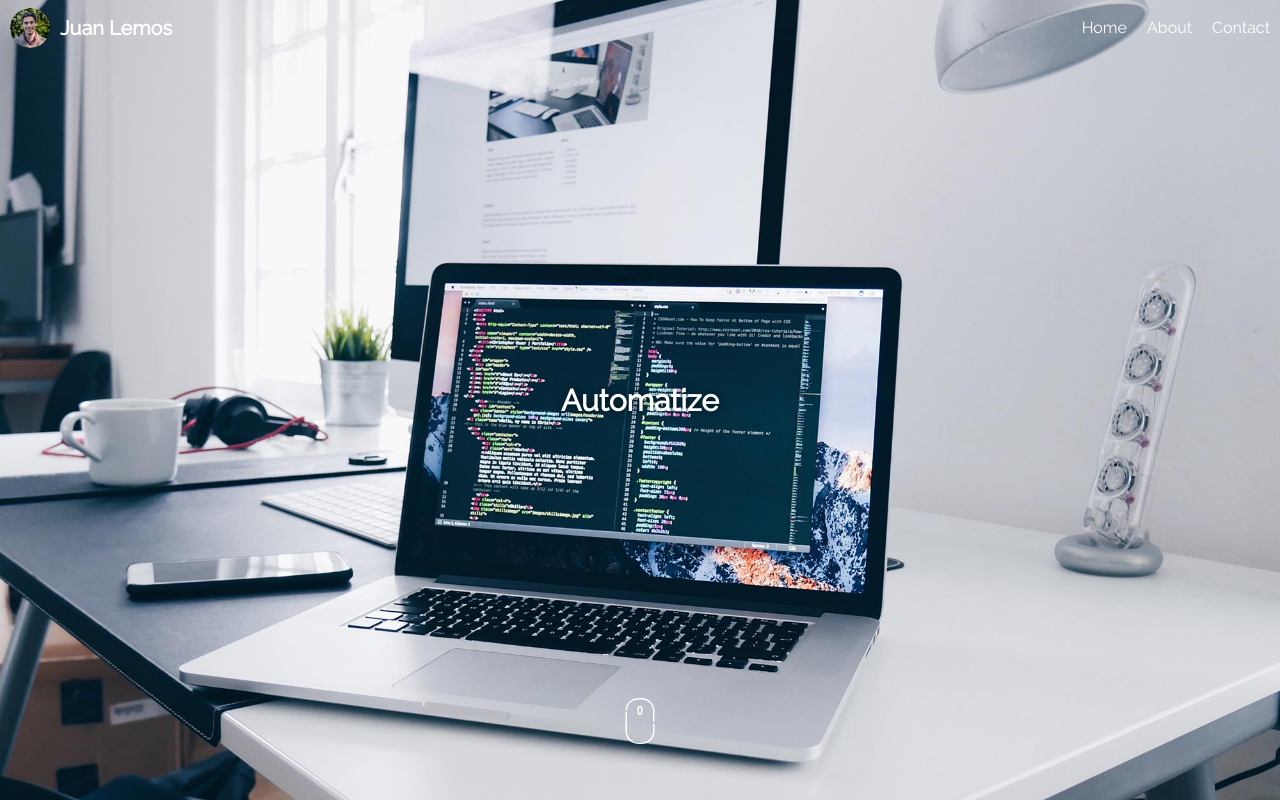
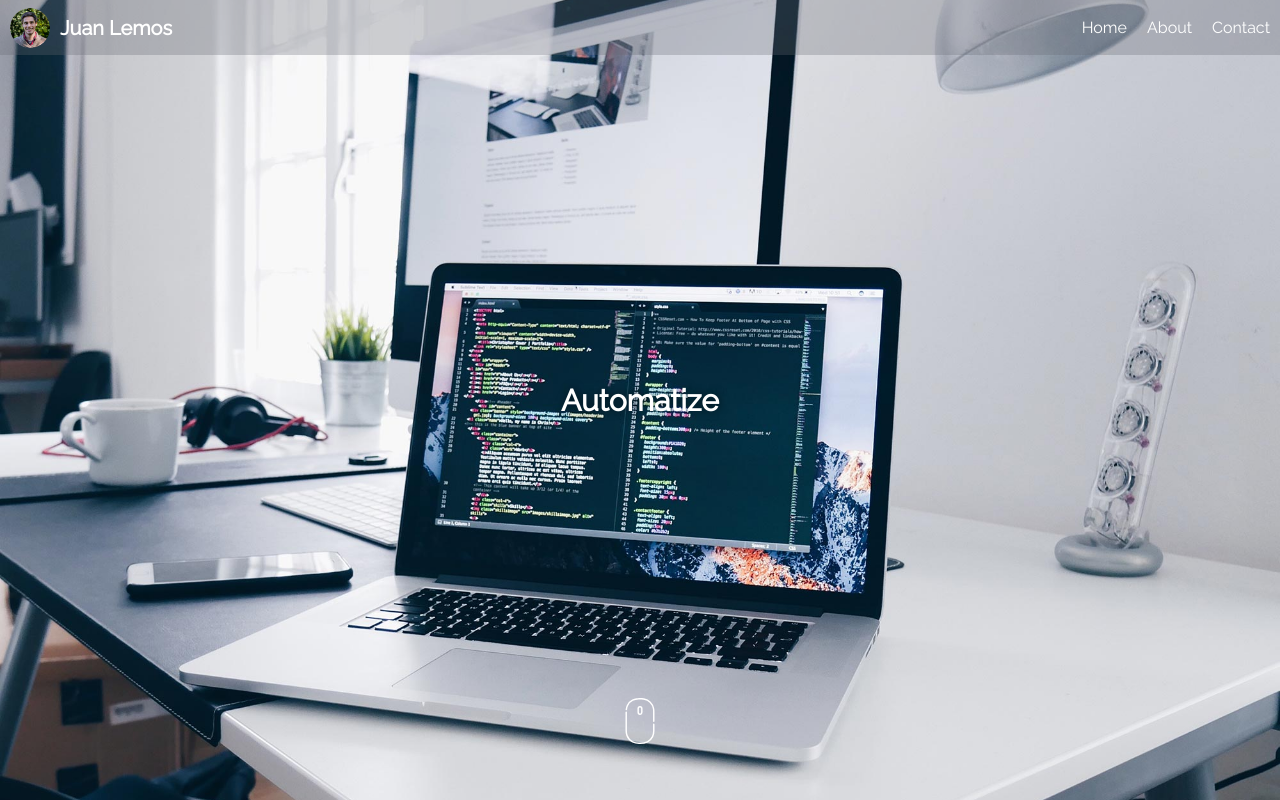
Before and after one commit to juanpale/juanpale.github.io, a React (Create React App) app: page / in a window 1280 px wide. Shown: the top 800 px of the page. Built offline with nearby package versions, Linux system fonts and the light colour scheme.

Commit message:
delete consolelog

```diff
--- a/src/App.js
+++ b/src/App.js
@@ -23,7 +23,6 @@ class App extends Component {
   }
 
   handleScroll() {
-    console.log(document.documentElement.scrollTop);
     this.setState({
       top: document.documentElement.scrollTop === 0
     });
@@ -33,7 +32,7 @@ class App extends Component {
     return (
       <div className="App">
         <div className="vertical" style={{ background: colors.background }}>
-          <TopBanner topBannerWithBackground={!this.state.top} />
+          <TopBanner topBannerWithBackground={true} />
           <Element name="Home">
             <Home top={this.state.top} />
           </Element>
```
